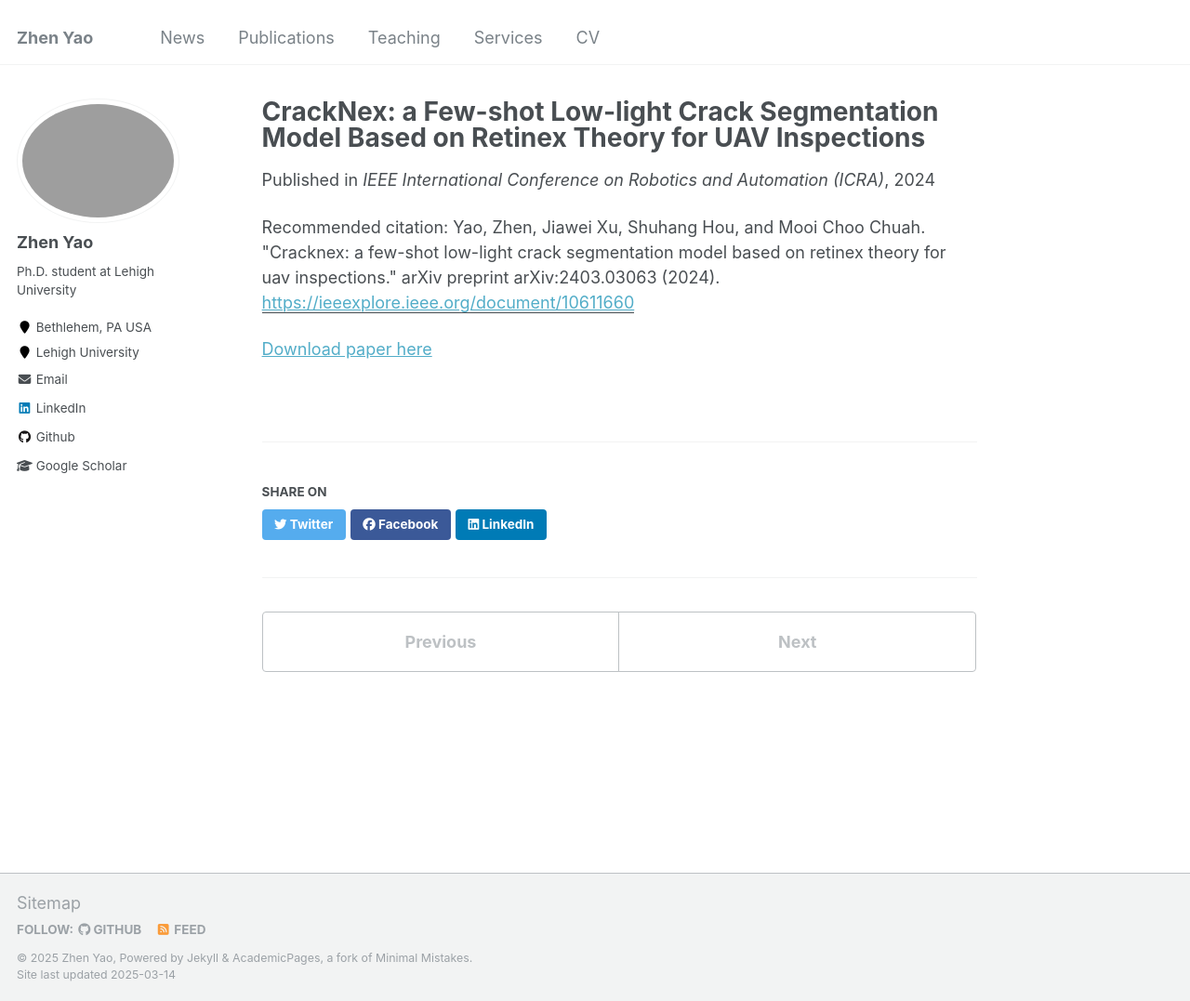
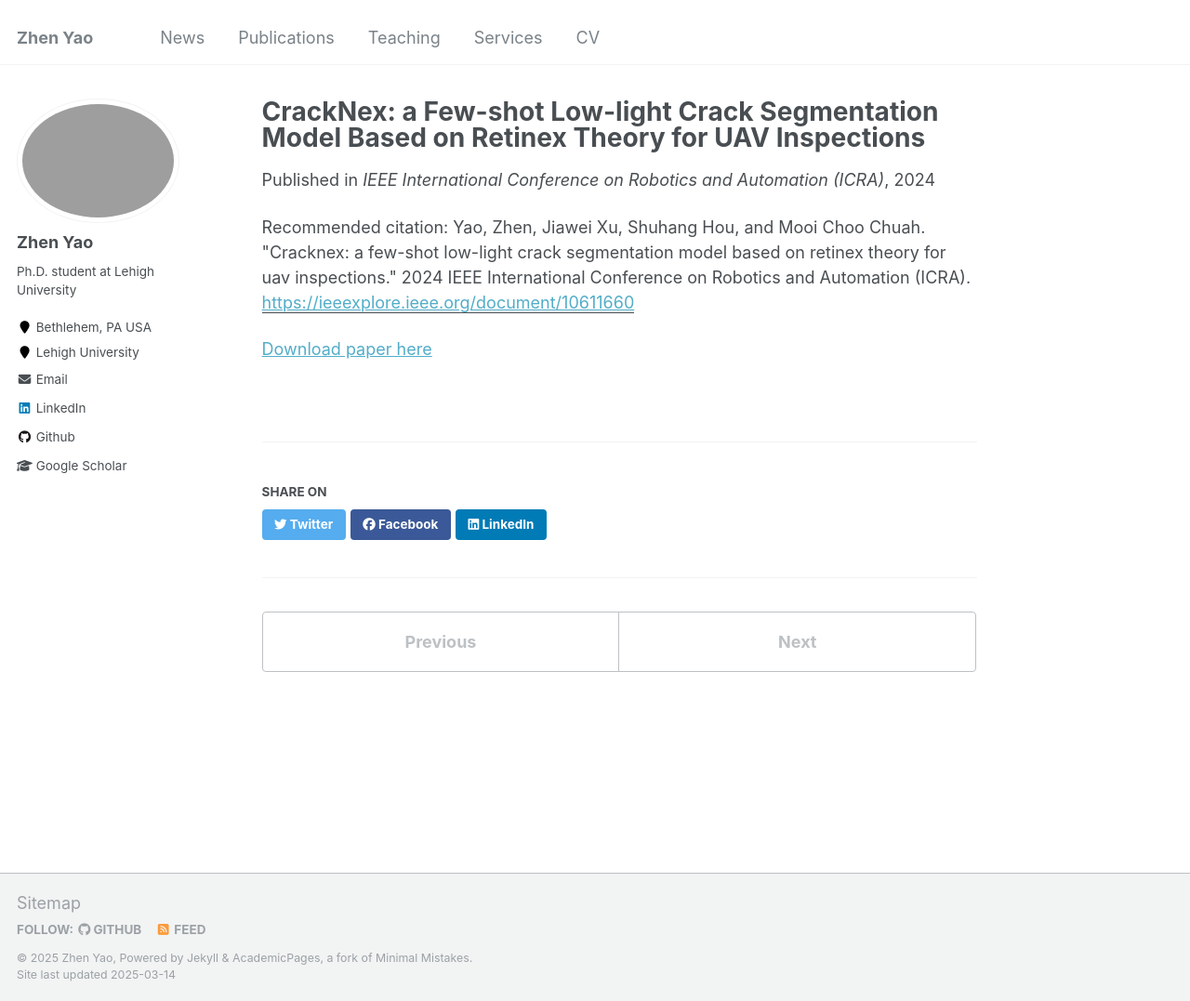
Before and after one commit to zyaocoder/zyaocoder.github.io, a Jekyll site: the page built from _publications/2024_icra_crack.md, in a window 1280 px wide and 1077 px high. Shown: the whole window at 93% size. Built offline with Jekyll 4.4.1, drawn with Linux system fonts in a browser that asks for light colours.

Commit message:
Update 2024_icra_crack.md

```diff
--- a/_publications/2024_icra_crack.md
+++ b/_publications/2024_icra_crack.md
@@ -7,7 +7,7 @@ venue: 'IEEE International Conference on Robotics and Automation (ICRA)'
 paperurl: 'https://ieeexplore.ieee.org/document/10611660'
 codeurl: 'https://github.com/zyaocoder/CrackNex'
 authors: '<strong>Zhen Yao</strong>, Jiawei Xu, Shuhang Hou, Mooi Choo Chuah'
-citation: 'Yao, Zhen, Jiawei Xu, Shuhang Hou, and Mooi Choo Chuah. "Cracknex: a few-shot low-light crack segmentation model based on retinex theory for uav inspections." arXiv preprint arXiv:2403.03063 (2024).'
+citation: 'Yao, Zhen, Jiawei Xu, Shuhang Hou, and Mooi Choo Chuah. "Cracknex: a few-shot low-light crack segmentation model based on retinex theory for uav inspections." 2024 IEEE International Conference on Robotics and Automation (ICRA).'
 image: '../images/2024_icra_crack.png'
 ---
 
```
